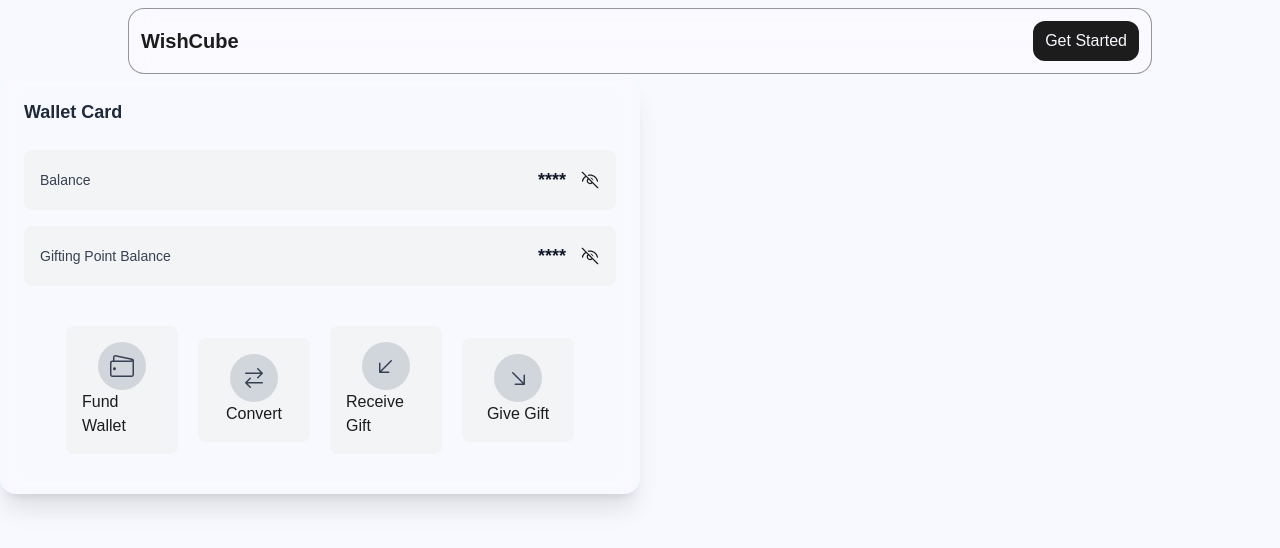
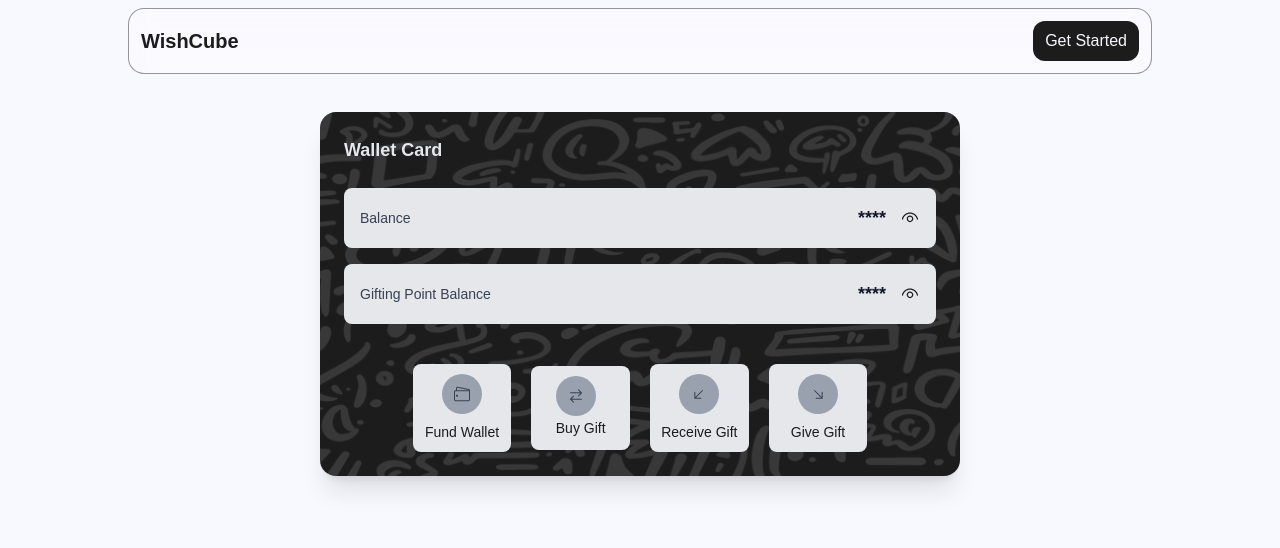
Before and after one commit to OlaiwonAbdullahi/wishcube, a Next.js app: page /gift in a window 1280 px wide. Shown: the top 548 px of the page. Built offline with nearby package versions, Linux system fonts and the light colour scheme; a web font is replaced by a local one.

Commit message:
Implement code changes to enhance functionality and improve performance

```diff
--- /dev/null
+++ b/app/buy/page.tsx
@@ -0,0 +1,7 @@
+import React from "react";
+
+const Page = () => {
+  return <div>Page</div>;
+};
+
+export default Page;
--- a/app/components/navbar.tsx
+++ b/app/components/navbar.tsx
@@ -1,12 +1,15 @@
 "use client";
 
 import { SignInButton } from "@clerk/nextjs";
+import Link from "next/link";
 import React from "react";
 
 const Navbar = () => {
   return (
     <div className="flex justify-between items-center bg-white/20 p-3 md:w-4/5  backdrop-blur-md sticky top-0 w-10/12 mx-auto rounded-2xl border border-black/40  mt-2 z-40 ">
-      <div className="text-xl font-semibold">WishCube</div>
+      <Link href={"/dashboard"} className="flex items-center gap-2">
+        <div className="text-xl font-semibold">WishCube</div>
+      </Link>
       <SignInButton mode="modal">
         <button className="bg-[#1C1C1C] cursor-pointer text-[#F8F8FF] py-2 px-3 rounded-xl hover:bg-[#2C2C2C] transition duration-300 ease-in-out">
           Get Started
--- a/app/gift/components/walletCard.tsx
+++ b/app/gift/components/walletCard.tsx
@@ -1,4 +1,5 @@
 "use client";
+import Link from "next/link";
 import React, { useState } from "react";
 import {
   GoArrowDownLeft,
@@ -11,12 +12,14 @@ import { VscEye, VscEyeClosed } from "react-icons/vsc";
 const WalletCard = () => {
   const [showBalance, setShowBalance] = useState(false);
   const [showGiftingBalance, setShowGiftingBalance] = useState(false);
+
   return (
-    <div>
-      <div className="bg-white/10 bg-clip-padding backdrop-filter backdrop-blur-sm  shadow-xl p-6 rounded-2xl md:w-1/2 w-full space-y-6">
-        <h2 className="text-lg font-semibold text-gray-800">Wallet Card</h2>
+    <div className="py-6">
+      <div className="bg-[#1C1C1C] bg-[url('/doodle.webp')] bg-cover bg-center bg-blend-overlay md:w-1/2 w-11/12 mx-auto mt-3.5 rounded-2xl shadow-xl overflow-hidden backdrop-blur-sm p-6 space-y-6">
+        <h2 className="text-lg font-semibold text-gray-200">Wallet Card</h2>
+
         <div className="flex flex-col gap-4">
-          <div className="flex items-center justify-between p-4 bg-gray-100 rounded-lg">
+          <div className="flex items-center justify-between p-4 bg-gray-200 rounded-lg">
             <span className="text-sm font-medium text-gray-700">Balance</span>
             <div className="flex items-center gap-3.5">
               <span className="text-lg font-bold text-gray-900">
@@ -26,7 +29,7 @@ const WalletCard = () => {
                 onClick={() => setShowBalance(!showBalance)}
                 className="cursor-pointer"
               >
-                {showBalance ? (
+                {!showBalance ? (
                   <VscEye className="size-5" />
                 ) : (
                   <VscEyeClosed className="size-5" />
@@ -35,7 +38,7 @@ const WalletCard = () => {
             </div>
           </div>
 
-          <div className="flex items-center justify-between p-4 bg-gray-100 rounded-lg">
+          <div className="flex items-center justify-between p-4 bg-gray-200 rounded-lg">
             <span className="text-sm font-medium text-gray-700">
               Gifting Point Balance
             </span>
@@ -47,7 +50,7 @@ const WalletCard = () => {
                 onClick={() => setShowGiftingBalance(!showGiftingBalance)}
                 className="cursor-pointer"
               >
-                {showGiftingBalance ? (
+                {!showGiftingBalance ? (
                   <VscEye className="size-5" />
                 ) : (
                   <VscEyeClosed className="size-5" />
@@ -56,30 +59,34 @@ const WalletCard = () => {
             </div>
           </div>
         </div>
-        <div className=" flex items-center  gap-5 mx-auto justify-center p-4 ">
-          <div className=" bg-gray-100 rounded-lg p-4 flex flex-col items-center  w-1/5">
-            <span className=" font-medium text-gray-700 bg-gray-300 p-2 rounded-full flex items-center justify-center h-12 gap-2.5 cursor-pointer hover:bg-gray-400 transition duration-200 w-12">
-              <SlWallet className=" size-6" />
+
+        <div className="flex items-center gap-5 justify-center pt-4">
+          <div className="bg-gray-200 rounded-lg px-4 flex flex-col items-center w-1/6 py-2.5">
+            <span className="font-medium text-gray-700 bg-gray-400 p-1 rounded-full flex items-center justify-center h-10 w-10 cursor-pointer hover:bg-gray-400 transition duration-200">
+              <SlWallet className="size-4" />
             </span>
-            <span>Fund Wallet</span>
+            <span className="text-sm mt-2 whitespace-nowrap">Fund Wallet</span>
           </div>
-          <div className=" bg-gray-100 rounded-lg p-4 flex flex-col items-center  w-1/5">
-            <span className=" font-medium text-gray-700 bg-gray-300 p-2 rounded-full flex items-center justify-center h-12 gap-2.5 cursor-pointer hover:bg-gray-400 transition duration-200 w-12">
-              <GoArrowSwitch className=" size-6" />
+          <div className="bg-gray-200 rounded-lg px-2 flex flex-col items-center w-1/6 py-2.5">
+            <Link href="/buy">
+              <span className="font-medium text-gray-700 bg-gray-400 p-1 rounded-full flex items-center justify-center h-10 w-10 cursor-pointer hover:bg-gray-400 transition duration-200">
+                <GoArrowSwitch className="size-4" />
+              </span>
+              <span className="text-sm mt-2 whitespace-nowrap">Buy Gift</span>
+            </Link>
+          </div>
+          <div className="bg-gray-200 rounded-lg px-2 flex flex-col items-center w-1/6 py-2.5">
+            <span className="font-medium text-gray-700 bg-gray-400 p-1 rounded-full flex items-center justify-center h-10 w-10 cursor-pointer hover:bg-gray-400 transition duration-200">
+              <GoArrowDownLeft className="size-4" />
             </span>
-            <span>Convert</span>
+            <span className="text-sm mt-2 whitespace-nowrap">Receive Gift</span>
           </div>
-          <div className=" bg-gray-100 rounded-lg p-4 flex flex-col items-center  w-1/5">
-            <span className=" font-medium text-gray-700 bg-gray-300 p-2 rounded-full flex items-center justify-center h-12 gap-2.5 cursor-pointer hover:bg-gray-400 transition duration-200 w-12">
-              <GoArrowDownLeft className=" size-6" />
+
+          <div className="bg-gray-200 rounded-lg px-2 flex flex-col items-center w-1/6 py-2.5">
+            <span className="font-medium text-gray-700 bg-gray-400 p-1 rounded-full flex items-center justify-center h-10 w-10 cursor-pointer hover:bg-gray-400 transition duration-200">
+              <GoArrowDownRight className="size-4" />
             </span>
-            <span>Receive Gift</span>
-          </div>
-          <div className=" bg-gray-100 rounded-lg p-4 flex flex-col items-center  w-1/5">
-            <span className=" font-medium text-gray-700 bg-gray-300 p-2 rounded-full flex items-center justify-center h-12 gap-2.5 cursor-pointer hover:bg-gray-400 transition duration-200 w-12">
-              <GoArrowDownRight className=" size-6" />
-            </span>
-            <span>Give Gift</span>
+            <span className="text-sm mt-2 whitespace-nowrap">Give Gift</span>
           </div>
         </div>
       </div>
```
Also changed, not shown: public/doodle.webp (added).
